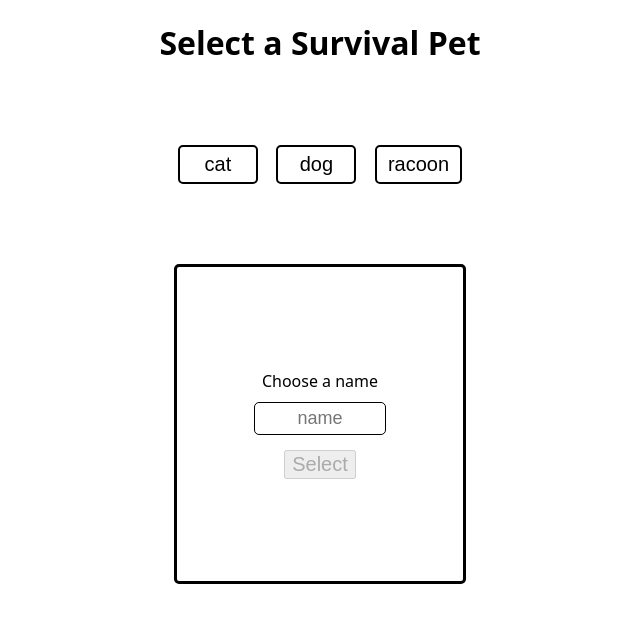
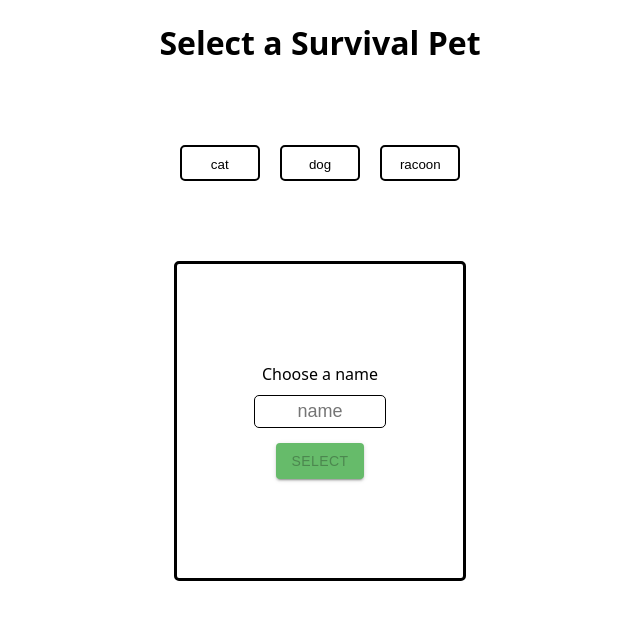
Before and after one commit to Braun-Johannes/Survival-Pets, a Next.js app: page / in a window 1280 px wide. Shown: the top 622 px of the page, without its empty margins (320-960 px from the left). Built offline with nearby package versions, Linux system fonts and the light colour scheme.

Commit message:
fixed buttons

```diff
--- a/components/CurrentPetStats.jsx
+++ b/components/CurrentPetStats.jsx
@@ -1,8 +1,8 @@
 import StyledStatKey from "./Styles/StyledStatKey";
 import StyledStatsContainer from "./Styles/StyledStatsContainer";
 import StyledListItem from "./Styles/StyledListItem";
-import StyledButton from "./Styles/StyledButton";
 import StyledDiv from "./Styles/StyledDiv";
+import PositionedButton from "./Styles/StyledButton";
 
 export default function CurrentPetStats({ selectedPet, handleMode }) {
   return (
@@ -38,9 +38,14 @@ export default function CurrentPetStats({ selectedPet, handleMode }) {
         </StyledListItem>
         <StyledListItem></StyledListItem>
       </StyledStatsContainer>
-      <StyledButton $variant="edit" onClick={() => handleMode("edit")}>
+      <PositionedButton
+        $variant="edit"
+        top="10px"
+        right="10px"
+        onClick={() => handleMode("edit")}
+      >
         Edit
-      </StyledButton>
+      </PositionedButton>
     </StyledDiv>
   );
 }
--- a/components/EditForm.jsx
+++ b/components/EditForm.jsx
@@ -1,7 +1,7 @@
 import StyledForm from "./Styles/StyledForm";
 import StyledInput from "./Styles/StyleInput";
-import StyledButton from "./Styles/StyledButton";
 import StyledDiv from "./Styles/StyledDiv";
+import PositionedButton from "./Styles/StyledButton";
 
 export default function EditForm({ selectedPet, handleMode, onSubmit }) {
   return (
@@ -15,15 +15,19 @@ export default function EditForm({ selectedPet, handleMode, onSubmit }) {
           $variant="name"
           required
         />
-        <StyledButton type="submit">Update Name</StyledButton>
+        <PositionedButton $variant="confirm" bottom="85px" type="submit">
+          Update Name
+        </PositionedButton>
       </StyledForm>
-      <StyledButton
-        $variant="cancelEdit"
+      <PositionedButton
+        $variant="cancel"
+        top="10px"
+        right="10px"
         type="button"
         onClick={() => handleMode("livingroom")}
       >
         Cancel
-      </StyledButton>
+      </PositionedButton>
     </StyledDiv>
   );
 }
--- a/components/PetForm.jsx
+++ b/components/PetForm.jsx
@@ -1,6 +1,6 @@
 import StyledInput from "./Styles/StyleInput";
 import StyledForm from "./Styles/StyledForm";
-import StyledButton from "./Styles/StyledButton";
+import PositionedButton from "./Styles/StyledButton";
 
 export default function PetForm({ selectedPet, onSubmit }) {
   return (
@@ -16,9 +16,14 @@ export default function PetForm({ selectedPet, onSubmit }) {
         maxLength={10}
         required
       />
-      <StyledButton disabled={!selectedPet} type="submit">
+      <PositionedButton
+        position="static"
+        $variant="confirm"
+        disabled={!selectedPet}
+        type="submit"
+      >
         Select
-      </StyledButton>
+      </PositionedButton>
     </StyledForm>
   );
 }
--- a/components/PetList.jsx
+++ b/components/PetList.jsx
@@ -1,7 +1,7 @@
 import pets from "@/lib/pets";
-import StyledButton from "./Styles/StyledButton";
 import StyledList from "./Styles/StyledList";
 import StyledListItem from "./Styles/StyledListItem";
+import PositionedButton from "./Styles/StyledButton";
 
 export default function PetList({ onSelectPet, selectedPet }) {
   return (
@@ -14,14 +14,15 @@ export default function PetList({ onSelectPet, selectedPet }) {
               key={pet.id}
               $variant="select"
             >
-              <StyledButton
+              <PositionedButton
                 $variant="highlight"
+                position="static"
                 onClick={() => {
                   onSelectPet(pet);
                 }}
               >
                 {pet.type}
-              </StyledButton>
+              </PositionedButton>
             </StyledListItem>
           );
         })}
--- a/components/Styles/StyledButton.js
+++ b/components/Styles/StyledButton.js
@@ -2,7 +2,6 @@ import styled from "styled-components";
 
 const StyledButton = styled.button`
   cursor: pointer;
-  font-size: 20px;
 
   ${(props) =>
     props.$variant === "highlight" &&
@@ -12,22 +11,57 @@ const StyledButton = styled.button`
   `}
 
   ${(props) =>
+    props.$variant === "confirm" &&
+    `
+    border: 0px;
+    font-size: 0.875rem;
+    line-height: 1.75;
+    letter-spacing: 0.02857em;
+    text-transform: uppercase;
+    padding: 6px 16px;
+    border-radius: 4px;
+    background-color: rgb(102, 187, 106);
+    box-shadow: rgba(0, 0, 0, 0.2) 0px 3px 1px -2px, rgba(0, 0, 0, 0.14) 0px 2px 2px 0px, rgba(0, 0, 0, 0.12) 0px 1px 5px 0px;
+    `}
+
+  ${(props) =>
     props.$variant === "edit" &&
     `
-    position: absolute;
-    top: 10px;
-    right: 10px;
+    background-color: transparent;
+    border: 1px solid rgb(206, 147, 216);
+    font-size: 0.875rem;
+    line-height: 1.75;
+    letter-spacing: 0.02857em;
+    text-transform: uppercase;
+    min-width: 64px;
+    padding: 6px 8px;
+    border-radius: 4px;
+    color: rgb(206, 147, 216);
     `}
 
 
   ${(props) =>
-    props.$variant === "cancelEdit" &&
+    props.$variant === "cancel" &&
     `
-    position: absolute;
-    right: 10px;
-    top: 10px;
-
+    background-color: transparent;
+    font-size: 0.875rem;
+    line-height: 1.75;
+    letter-spacing: 0.02857em;
+    text-transform: uppercase;
+    min-width: 64px;
+    padding: 5px 15px;
+    border-radius: 4px;
+    border: 1px solid rgba(244, 67, 54, 0.5);
+    color: rgb(244, 67, 54);
     `}
 `;
 
-export default StyledButton;
+const PositionedButton = styled(StyledButton)`
+  position: ${(props) => props.position || "absolute"};
+  top: ${(props) => props.top || "auto"};
+  right: ${(props) => props.right || "auto"};
+  bottom: ${(props) => props.bottom || "auto"};
+  left: ${(props) => props.left || "auto"};
+`;
+
+export default PositionedButton;
```
